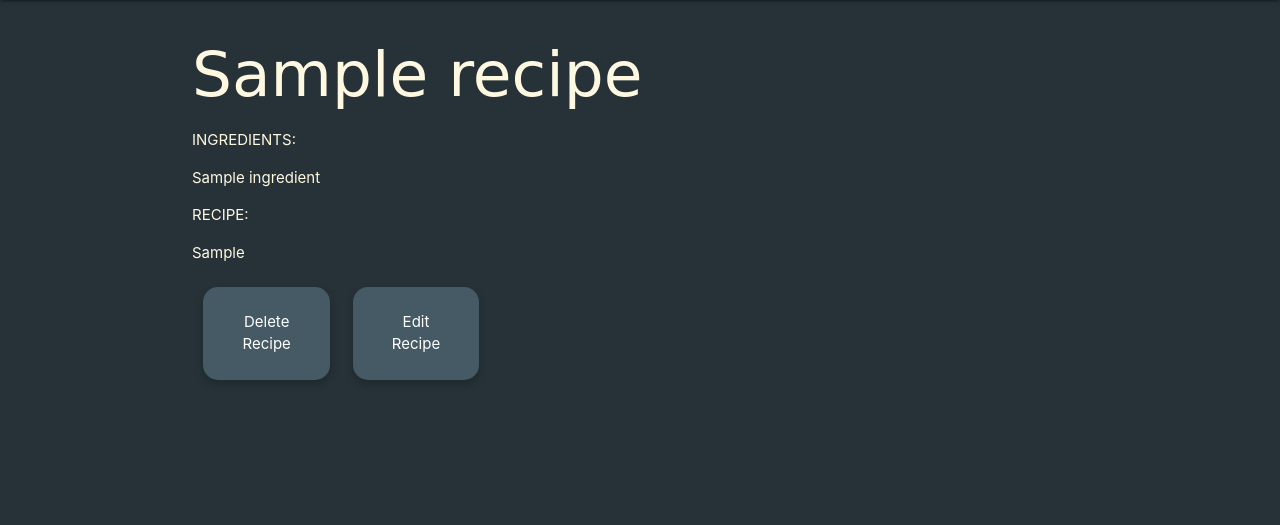
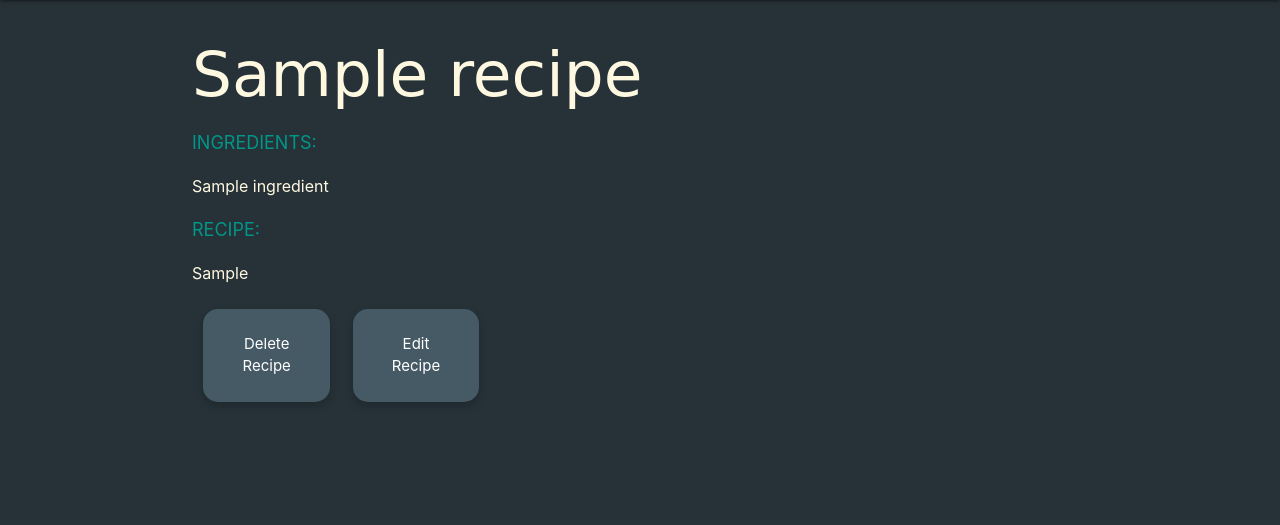
Before and after one commit to sicknarf/Project-3, a Django app: page /ingredients/1/recipes/1/ in a window 1280 px wide. Shown: the part 64-589 px from the top of the page. Run offline with Django 4.2, Linux system fonts and the light colour scheme; tables that the repository leaves empty hold one stand-in row (values such as "Sample post"); some web fonts are replaced.

Commit message:
tried styling recipes page

```diff
--- a/pourspot/main_app/static/css/style.css
+++ b/pourspot/main_app/static/css/style.css
@@ -19,6 +19,11 @@ h2 {
 
 .font-size {
     font-size: 16px;
+}
+
+.label {
+    font-size: 18px;
+
 }
 
 .font-ms-madi {
--- a/pourspot/main_app/templates/drinks/recipe_detail.html
+++ b/pourspot/main_app/templates/drinks/recipe_detail.html
@@ -3,16 +3,16 @@
 
 <h1>{{recipe.name}}</h1>
 
-<p>INGREDIENTS:</p>
+<p class="teal-text lighten-2 label">INGREDIENTS:</p>
 {% if recipe.ingredients.count %}
     {% for ingredient in recipe.ingredients.all %}
-    <p>{{ingredient.name}}</p>
+    <p class="font-size">{{ingredient.name}}</p>
     {% endfor %}
 {% else %}
     <p>there are no ingredients in this recipe!</p>
 {% endif %}
-<p>RECIPE:</p>
-<p>{{recipe.instructions}}</p>
+<p class="teal-text lighten-2 label">RECIPE:</p>
+<p class="font-size">{{recipe.instructions}}</p>
 
 <div class="row">
 
```
